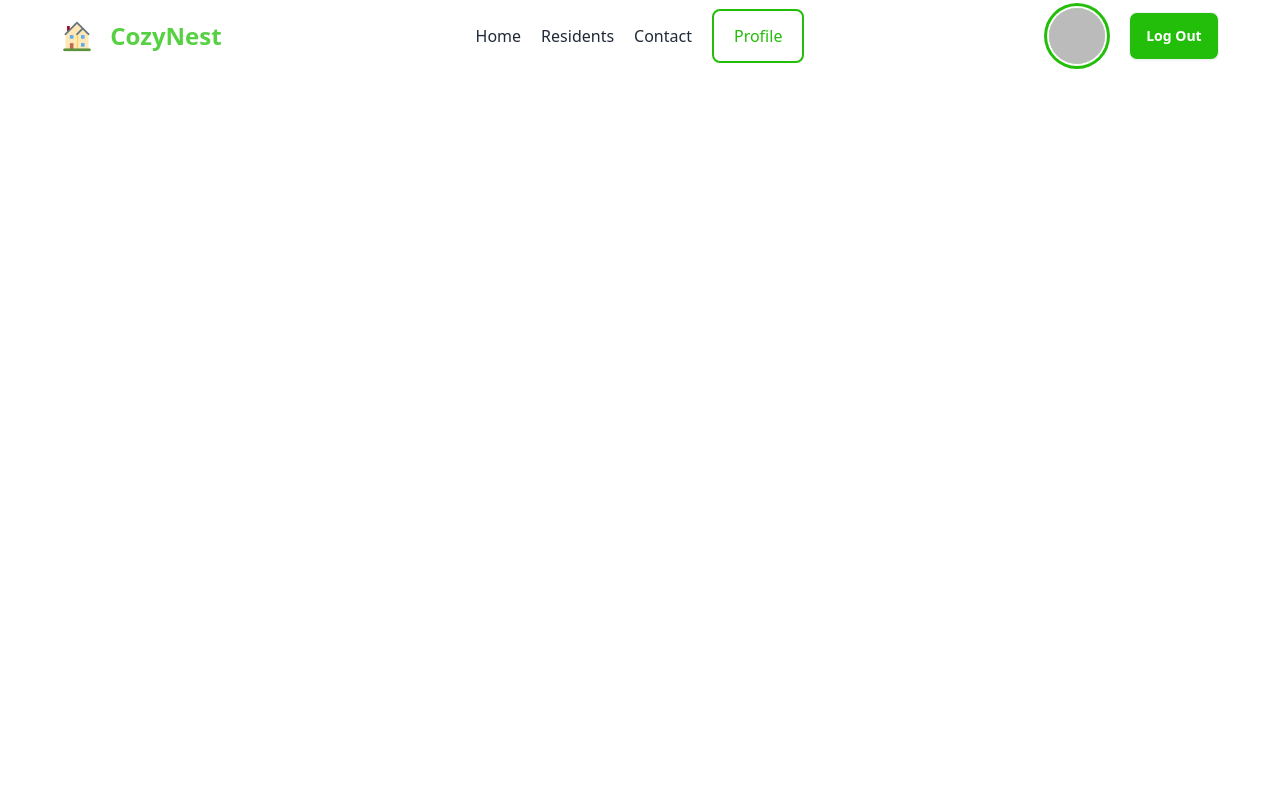
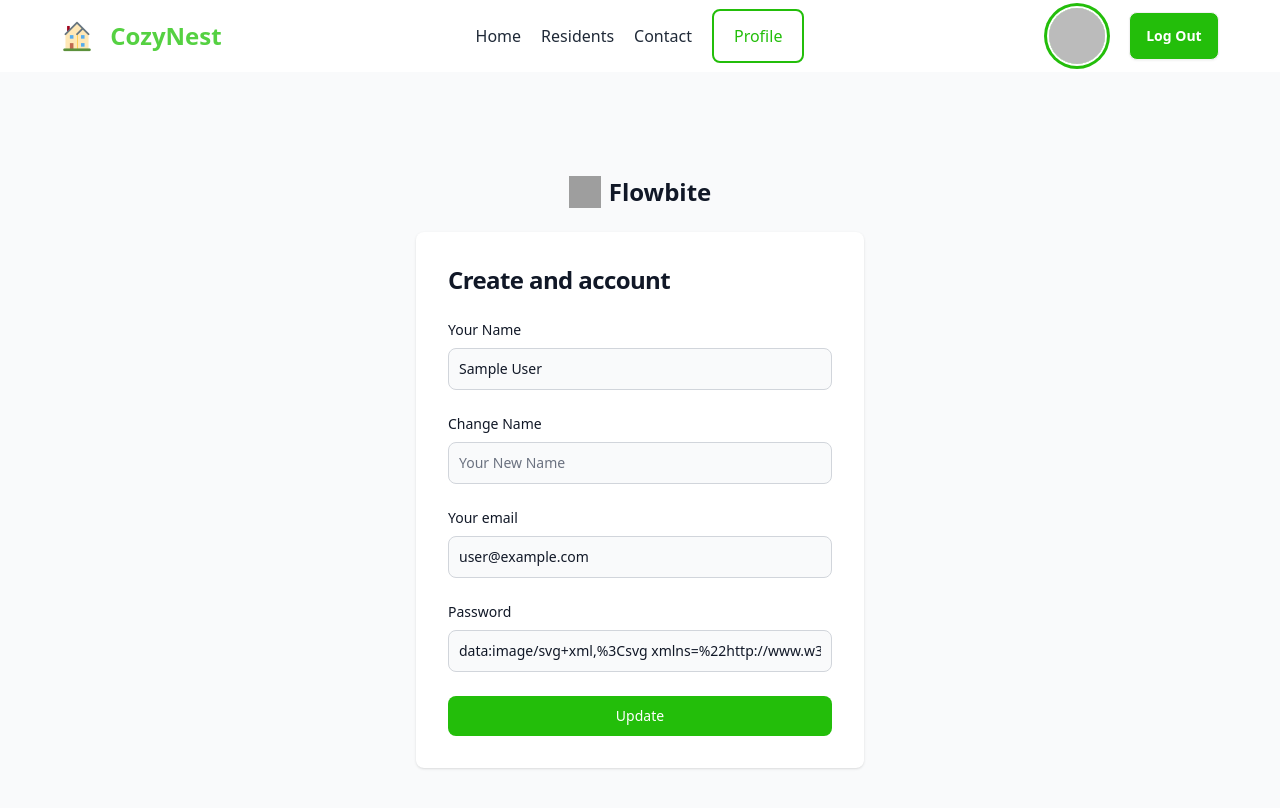
Before and after one commit to Shakhawat-pro/CozyNest-real-estate, a React (Vite) app: page /profile in a window 1280 px wide. Shown: the top 808 px of the page. Built offline with nearby package versions, Linux system fonts and the light colour scheme; no server answers; sample sign-in values are in the browser's storage; grey boxes are pictures that could not be loaded.

Commit message:
Update profile done

```diff
--- a/src/components/login/Login.jsx
+++ b/src/components/login/Login.jsx
@@ -4,7 +4,7 @@ import { useContext, useState } from "react";
 import { Link } from "react-router-dom";
 import { AuthContext } from "../../providers/AuthProviders";
 const Login = () => {
-    const {signInUser, signInWithGoogle, signInWithGithub} = useContext(AuthContext);
+    const {signInUser, signInWithGoogle, signInWithGithub,} = useContext(AuthContext);
     const [loginError, setLoginError] =useState('')
     const [success, setSuccess] = useState('')
 
@@ -54,6 +54,7 @@ const Login = () => {
         })
     }
 
+
     return (
         <div className="">
             <section className=" dark:bg-gray-900">
--- a/src/components/navbar/Navbar.jsx
+++ b/src/components/navbar/Navbar.jsx
@@ -4,7 +4,10 @@ import { useContext } from "react";
 import { AuthContext } from "../../providers/AuthProviders";
 
 const Navbar = () => {
-    const { user } = useContext(AuthContext)
+    const { user, logOut } = useContext(AuthContext)
+    const handleLogOut = () => {
+        logOut()
+    }
     const navLinks = <>
         <li className="active:bg-white"><NavLink to="/">Home</NavLink></li>
         <li><NavLink to="/residents">Residents</NavLink></li>
@@ -40,7 +43,7 @@ const Navbar = () => {
                                         <img src={user.photoURL} alt="" />
                                     </div>
                                 </div>
-                                <Link to="/login"><button className="btn bg-[#23BE0A] text-white">Log Out</button></Link>
+                                <Link to="/"><button className="btn bg-[#23BE0A] text-white" onClick={handleLogOut}>Log Out</button></Link>
                             </div>
                         </>
                             : <Link to="/login"><button className="btn bg-[#23BE0A] text-white">Login</button></Link>
--- /dev/null
+++ b/src/components/privateRoute/PrivateRoute.jsx
@@ -0,0 +1,24 @@
+import { useContext } from "react";
+import PropTypes from 'prop-types';
+import { Navigate } from "react-router-dom";
+import { AuthContext } from "../../providers/AuthProviders";
+
+const PrivateRoute = ({children}) => {
+    const { user, loading } = useContext(AuthContext);
+
+    if(loading){
+        return <span className="loading loading-spinner loading-lg"></span>
+    }
+
+    if (user) {
+        return children;
+    }
+
+    return <Navigate to="/login"></Navigate>;
+};
+
+export default PrivateRoute;
+
+PrivateRoute.propTypes = {
+    children: PropTypes.node
+}
--- a/src/components/profile/Profile.jsx
+++ b/src/components/profile/Profile.jsx
@@ -1,8 +1,50 @@
+import { useContext } from "react";
+import { AuthContext } from "../../providers/AuthProviders";
 
 const Profile = () => {
+    const {user, updateUserDisplayName} = useContext(AuthContext)
+    const handleSubmit = e =>{
+        e.preventDefault()
+        const newDisplayName = e.target.updateName.value
+        console.log(newDisplayName);
+        updateUserDisplayName(newDisplayName)
+    }
     return (
         <div>
-
+            <section className="bg-gray-50 dark:bg-gray-900">
+                <div className="flex flex-col items-center justify-center px-6 py-8 mx-auto md:h-screen lg:py-0">
+                    <a href="#" className="flex items-center mb-6 text-2xl font-semibold text-gray-900 dark:text-white">
+                        <img className="w-8 h-8 mr-2" src="https://flowbite.s3.amazonaws.com/blocks/marketing-ui/logo.svg" alt="logo"/>
+                            Flowbite
+                    </a>
+                    <div className="w-full bg-white rounded-lg shadow dark:border md:mt-0 sm:max-w-md xl:p-0 dark:bg-gray-800 dark:border-gray-700">
+                        <div className="p-6 space-y-4 md:space-y-6 sm:p-8">
+                            <h1 className="text-xl font-bold leading-tight tracking-tight text-gray-900 md:text-2xl dark:text-white">
+                                Create and account
+                            </h1>
+                            <form className="space-y-4 md:space-y-6" onSubmit={handleSubmit}>
+                                <div>
+                                    <label htmlFor="email" className="block mb-2 text-sm font-medium text-gray-900 dark:text-white">Your Name</label>
+                                    <input readOnly  type="text" name="name" id="name" value={user.displayName} className="bg-gray-50 border border-gray-300 text-gray-900 sm:text-sm rounded-lg focus:ring-primary-600 focus:border-primary-600 block w-full p-2.5 dark:bg-gray-700 dark:border-gray-600 dark:placeholder-gray-400 dark:text-white dark:focus:ring-blue-500 dark:focus:border-blue-500" placeholder="name@company.com" required=""/>
+                                </div>
+                                <div>
+                                    <label htmlFor="updateName" className="block mb-2 text-sm font-medium text-gray-900 dark:text-white">Change Name</label>
+                                    <input type="text" name="updateName" id="updateName"  className="bg-gray-50 border border-gray-300 text-gray-900 sm:text-sm rounded-lg focus:ring-primary-600 focus:border-primary-600 block w-full p-2.5 dark:bg-gray-700 dark:border-gray-600 dark:placeholder-gray-400 dark:text-white dark:focus:ring-blue-500 dark:focus:border-blue-500" placeholder="Your New Name" required=""/>
+                                </div>
+                                <div>
+                                    <label htmlFor="email" className="block mb-2 text-sm font-medium text-gray-900 dark:text-white">Your email</label>
+                                    <input readOnly  type="email" name="email" id="email" value={user.email} className="bg-gray-50 border border-gray-300 text-gray-900 sm:text-sm rounded-lg focus:ring-primary-600 focus:border-primary-600 block w-full p-2.5 dark:bg-gray-700 dark:border-gray-600 dark:placeholder-gray-400 dark:text-white dark:focus:ring-blue-500 dark:focus:border-blue-500" placeholder="name@company.com" required=""/>
+                                </div>
+                                <div>
+                                    <label htmlFor="Photo Url" className="block mb-2 text-sm font-medium text-gray-900 dark:text-white">Password</label>
+                                    <input readOnly  type="url" name="url" id="url" placeholder="Photo URL" value={user.photoURL} className="bg-gray-50 border border-gray-300 text-gray-900 sm:text-sm rounded-lg focus:ring-primary-600 focus:border-primary-600 block w-full p-2.5 dark:bg-gray-700 dark:border-gray-600 dark:placeholder-gray-400 dark:text-white dark:focus:ring-blue-500 dark:focus:border-blue-500" required=""/>
+                                </div>
+                                <button type="submit" className="w-full text-white bg-[#23BE0A] hover:bg-primary-700 focus:ring-4 focus:outline-none focus:ring-primary-300 font-medium rounded-lg text-sm px-5 py-2.5 text-center dark:bg-primary-600 dark:hover:bg-primary-700 ">Update</button>
+                            </form>
+                        </div>
+                    </div>
+                </div>
+            </section>
         </div>
     );
 };
--- a/src/main.jsx
+++ b/src/main.jsx
@@ -13,6 +13,7 @@ import Register from './components/register/Register';
 import Profile from './components/profile/Profile';
 import Contact from './components/contact/Contact';
 import AuthProviders from './providers/AuthProviders';
+import PrivateRoute from './components/privateRoute/PrivateRoute';
 
 const router = createBrowserRouter([
   {
@@ -37,7 +38,7 @@ const router = createBrowserRouter([
       },
       {
         path: '/profile',
-        element: <Profile></Profile>
+        element: <PrivateRoute><Profile></Profile></PrivateRoute>
       },
       {
         path: '/contact',
@@ -53,4 +54,4 @@ ReactDOM.createRoot(document.getElementById('root')).render(
         <RouterProvider router={router} />
     </AuthProviders>
   </React.StrictMode>,
-)
+);
--- a/src/providers/AuthProviders.jsx
+++ b/src/providers/AuthProviders.jsx
@@ -1,5 +1,5 @@
 import PropTypes from 'prop-types';
-import { GithubAuthProvider, GoogleAuthProvider, createUserWithEmailAndPassword, onAuthStateChanged, signInWithEmailAndPassword, signInWithPopup } from "firebase/auth";
+import { GithubAuthProvider, GoogleAuthProvider, createUserWithEmailAndPassword, onAuthStateChanged, signInWithEmailAndPassword, signInWithPopup, signOut, updateProfile } from "firebase/auth";
 import { createContext, useEffect, useState } from "react";
 import auth from "../components/firebase/firebase.config";
 
@@ -7,20 +7,25 @@ export const AuthContext = createContext(null);
 
 const AuthProviders = ({ children }) => {
     const [user, setUser] = useState(null)
+    const [loading, setLoading] = useState(true);
     const googleProvider = new GoogleAuthProvider()
     const githubProvider = new GithubAuthProvider()
 
     const signInWithGoogle = () =>{
+        setLoading(true)
         return signInWithPopup(auth, googleProvider)
     }
     const signInWithGithub = () =>{
+        setLoading(true)
         return signInWithPopup(auth, githubProvider)
     }
 
     const createUser = (email, password) =>{
+        setLoading(true)
         return createUserWithEmailAndPassword(auth, email, password)
     }
     const signInUser = (email, password) =>{
+        setLoading(true)
         return signInWithEmailAndPassword(auth, email, password)
     }
 
@@ -28,6 +33,7 @@ const AuthProviders = ({ children }) => {
         const unSubscribe = onAuthStateChanged(auth, currentUser =>{
             console.log(currentUser);
             setUser(currentUser)
+            setLoading(false)
         })
         return () =>{
             unSubscribe()
@@ -35,7 +41,23 @@ const AuthProviders = ({ children }) => {
 
     }, [])
 
-    const authInfo = {user, createUser, signInUser, signInWithGoogle, signInWithGithub}
+    const logOut = () =>{
+        setLoading(true)
+        return signOut(auth)
+    }
+
+    const updateUserDisplayName = (newDisplayName) => {
+        updateProfile(auth.currentUser, {displayName: newDisplayName})
+        .then(() => {
+            setUser({ ...user, displayName: newDisplayName });
+            console.log("User display name updated successfully!");
+        })
+        .catch(error =>{
+            console.log(error.message)
+        })
+    }
+
+    const authInfo = {user, loading, createUser, signInUser, signInWithGoogle, signInWithGithub, logOut, updateUserDisplayName}
     return (
         <div>
             <AuthContext.Provider value={authInfo}>
```
